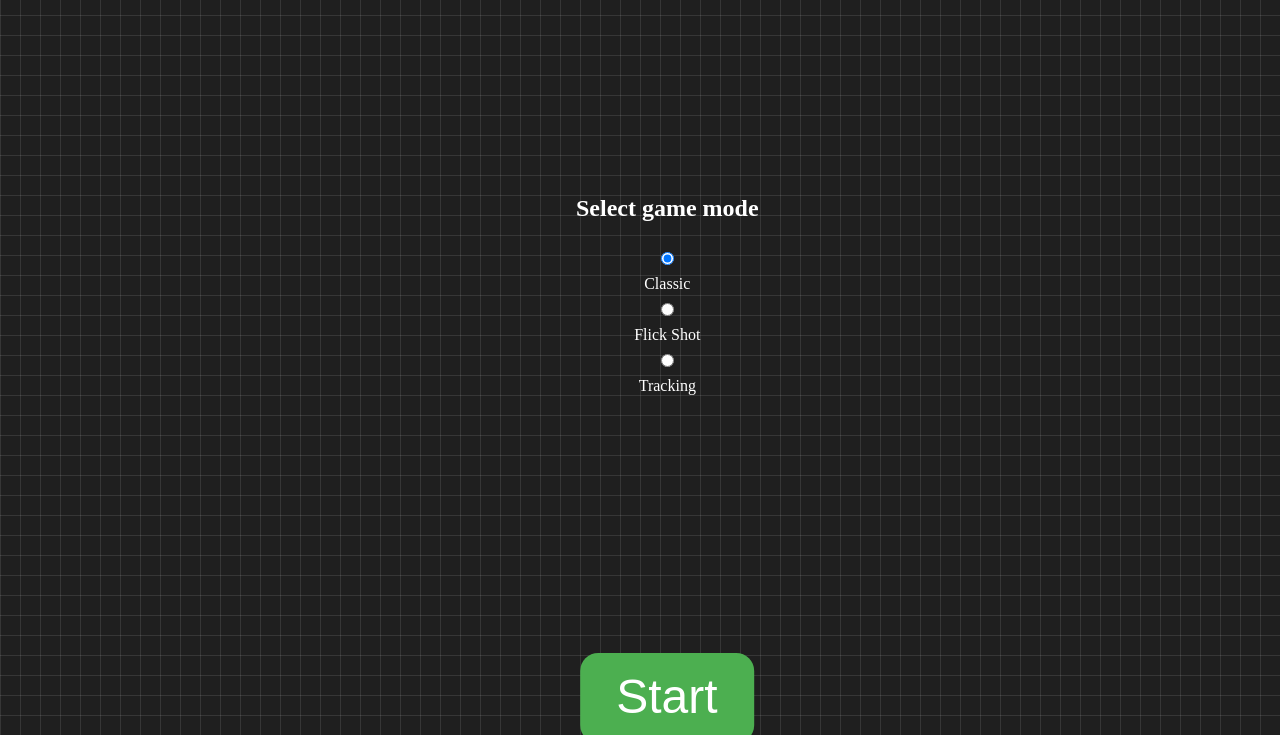
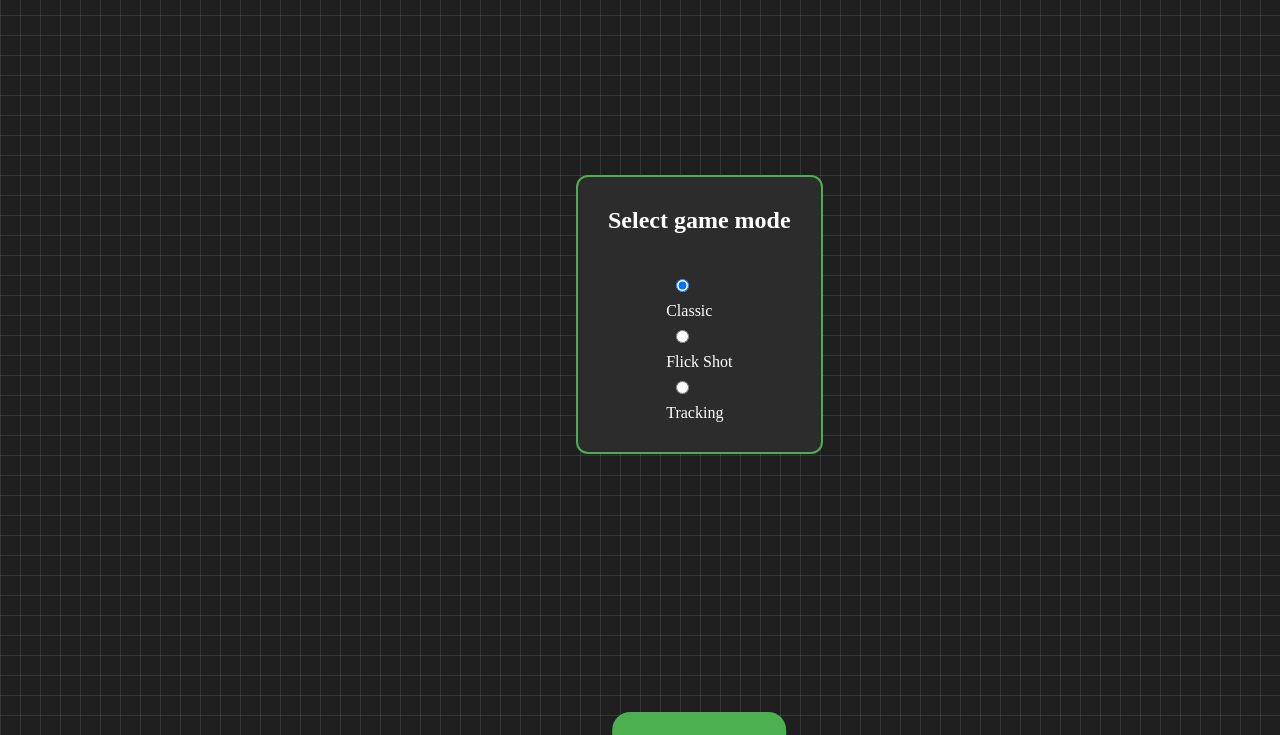
Before and after one commit to MarronFrui/Aim-Training, a website built with Vite: page index.html in a window 1280 px wide. Shown: the part 65-800 px from the top of the page. Built offline with nearby package versions, Linux system fonts and the light colour scheme.

Commit message:
better CSS

```diff
--- a/index.html
+++ b/index.html
@@ -10,20 +10,27 @@
   <body>
     <div class="grid"></div>
     <section class="menu" id="menu">
+      <div class="menu-box">
         <h2>Select game mode</h2>
-      <form action="menu-selection" method="form"></form>
-      <input type="radio" name="game-mode" value="classic" checked /> Classic
+        <form action="menu-selection" method="form">
+          <input type="radio" name="game-mode" value="classic" checked />Classic
           <input type="radio" name="game-mode" value="flick" /> Flick Shot
           <input type="radio" name="game-mode" value="tracking" /> Tracking
+        </form>
+      </div>
       <button id="StartButton">Start</button>
     </section>
 
+    <section>
       <div id="timer"></div>
+
       <div id="score-container">
         <div id="max-score">High Score : 0</div>
         <div id="score" style="display: none">Score : 0</div>
       </div>
+
       <div id="target-container"></div>
       <script type="module" src="index.js"></script>
+    </section>
   </body>
 </html>
--- a/style.css
+++ b/style.css
@@ -58,10 +58,16 @@ button:hover {
   align-items: center;
   transition: background-color 0.3s ease;
   z-index: 3;
+  .menu-box {
+    background-color: #2c2c2c;
+    border: 2px solid #4caf50;
+    border-radius: 12px;
+    padding: 10px 30px 30px;
+    display: flex;
+    flex-direction: column;
+    align-items: center;
+    gap: 15px;
   }
-
-.menu-selection {
-  display: block;
 }
 
 #timer {
@@ -79,21 +85,18 @@ button:hover {
   top: 10px;
   right: 10px;
   font-size: 30px;
-}
-
   #max-score,
   #score {
     font-family: Arial, Helvetica, sans-serif;
     color: white;
-}
-
     #max-score {
       font-weight: bold;
       margin-bottom: 4px;
     }
-
     #score {
       font-weight: normal;
+    }
+  }
 }
 
 #target-container {
@@ -102,8 +105,6 @@ button:hover {
   height: 100vh;
   overflow: hidden;
   z-index: 1;
-}
-
   .target {
     position: absolute;
     width: 40px;
@@ -113,6 +114,7 @@ button:hover {
     cursor: pointer;
     z-index: 2;
   }
+}
 
 input[type="radio"] {
   display: block;
```
Lines whose indentation alone changed are shown as unchanged.
